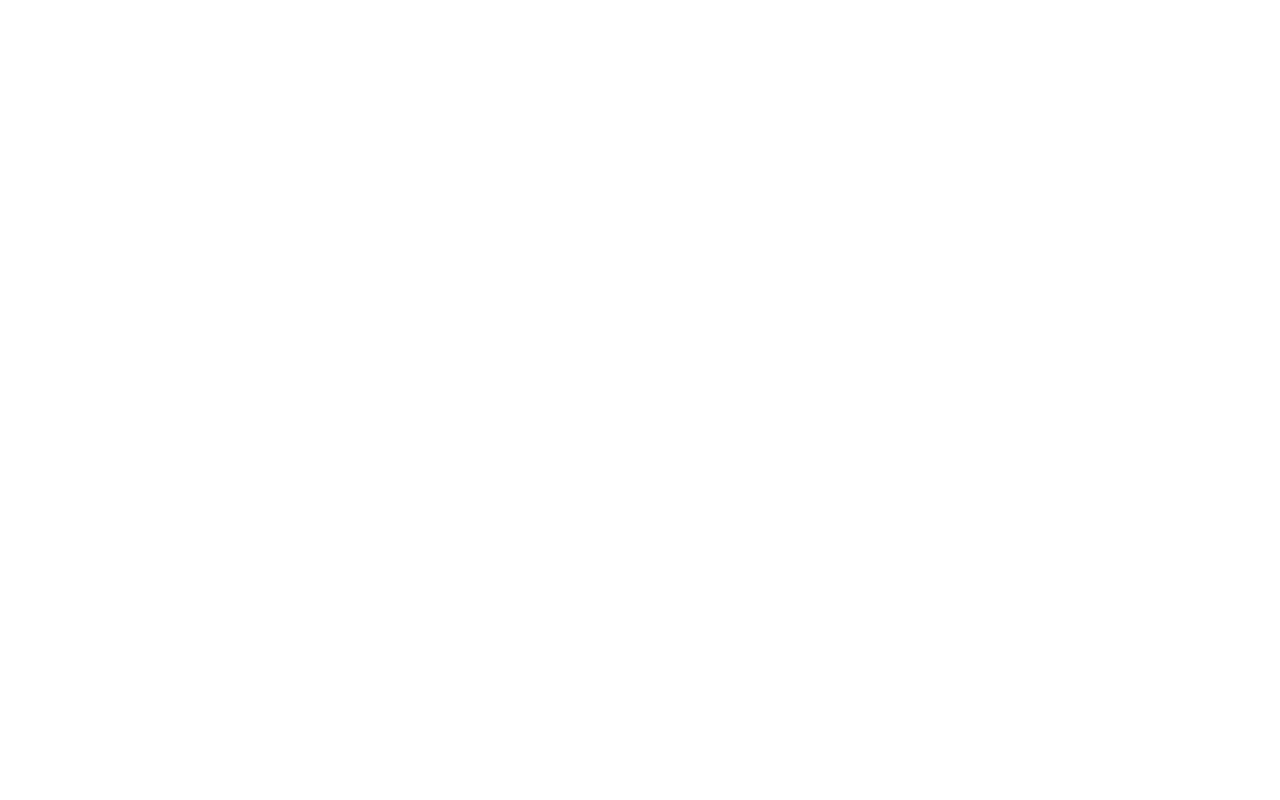
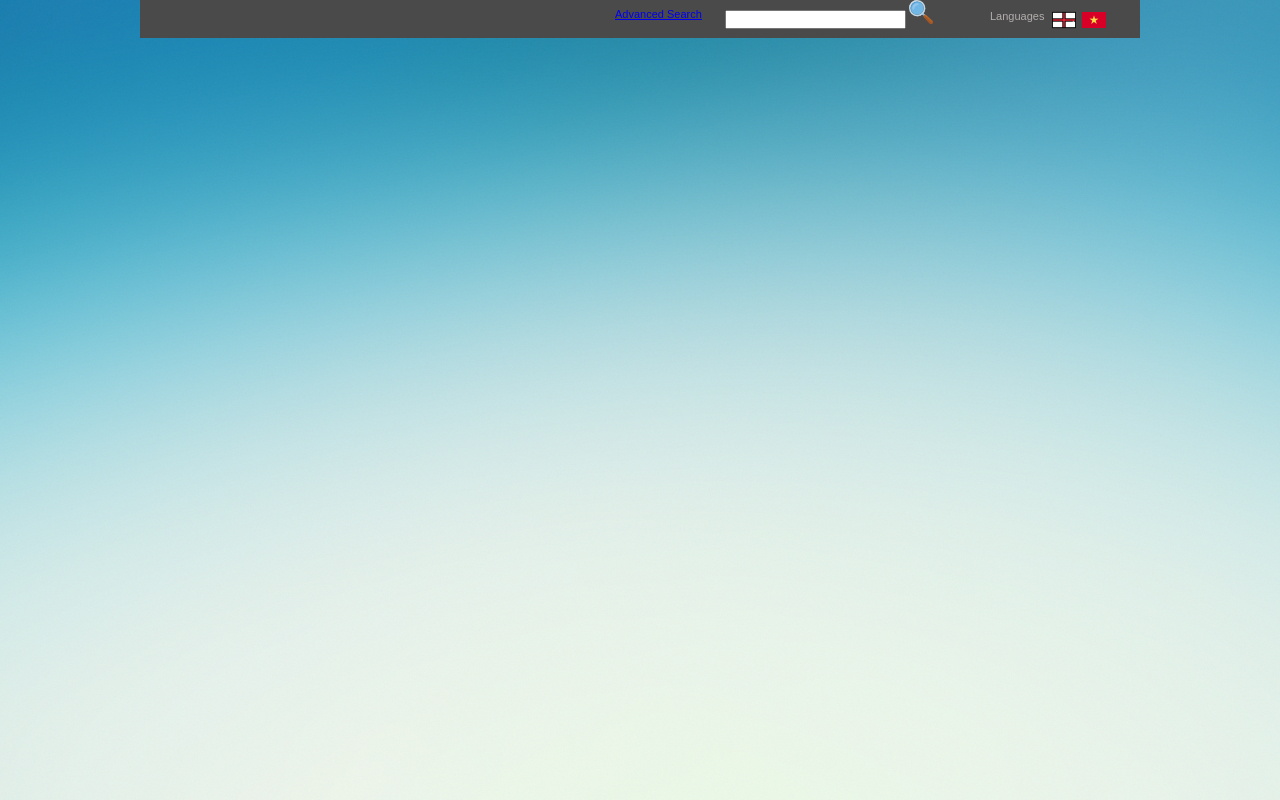
Before and after one commit to judares/MidTerm, a plain HTML site: page DAGK/index.html in a window 1280 px wide. Drawn offline with Linux system fonts and the light colour scheme.

Commit message:
add header

```diff
--- a/DAGK/index.html
+++ b/DAGK/index.html
@@ -1,19 +1,31 @@
 <!DOCTYPE html>
-<html lang="en">
+<html>
 <head>
     <meta charset="UTF-8">
-    <meta name="viewport" content="width=device-width, initial-scale=1.0">
-    <meta http-equiv="X-UA-Compatible" content="ie=edge">
-    <title>Document</title>
+
+    <title>Online Store</title>
+    <link rel="stylesheet" type="text/css" href="style.css">
 </head>
 <body>
     <div class="main">
+        <!-- TOP: START -->
         <div class="top">
-                <div class="top"></div>
+            <div class="languages">
+                <div>Languages</div>
+                <a href="#"><img src="images/england.png" alt="EN"></a>
+                <a href="#"><img src="images/vietnam.png" alt="VN"></a>
+            </div>
+            <div class="search">
+                <div class="search_text"><a href="#">Advanced Search</a></div>
+                <input type="text" class="search_input" name="search"/>
+                <input type="image" src="images/search.png" class="search_bt"/>
+            </div>
+        </div>
+        <!-- TOP: END -->
                 <div class="header"></div>
                 <div class="content"></div>
                 <div class="footer"></div>
-        </div>
+
     </div>
 </body>
 </html>
--- /dev/null
+++ b/DAGK/style.css
@@ -0,0 +1,62 @@
+* {
+    margin: 0px;
+    padding: 0px;
+}
+
+.clr {
+    clear: both;
+}
+
+body {
+    background: url(./images/background.jpg) center top no-repeat;
+    font-family: Arial, Helvetica, sans-serif;
+    font-size: 11px;
+}
+
+.main {
+    width: 1000px;
+    margin: 0px auto;
+    background: #0FC;
+    margin: 0px auto;
+}
+
+/*=============TOP============= */
+.top {
+    width: 1000px;
+    height: 38px;
+    background-color: #4A4A4A;
+}
+
+.languages {
+    float: right;
+    width: 150px;
+    padding-top: 8px;
+}
+
+.languages div {
+    float: left;
+    color: #B3ADAD;
+    padding: 2px 5px 0 0;
+}
+
+.languages a {
+    float: left;
+    display: block;
+    padding: 0 3px;
+}
+
+.search {
+    width: 370px;
+    height: 32px;
+    float: right;
+    background: url() no-repeat center;
+    margin-right: 20px;
+
+}
+
+.search .search_text {
+    padding: 8px 0 0 15px;
+    float: left;
+    width: 110px;
+    color: #999999;
+}
```
Also changed, not shown: DAGK/images/background.jpg (added), DAGK/images/england.png (added), DAGK/images/search.png (added), DAGK/images/vietnam.png (added).
